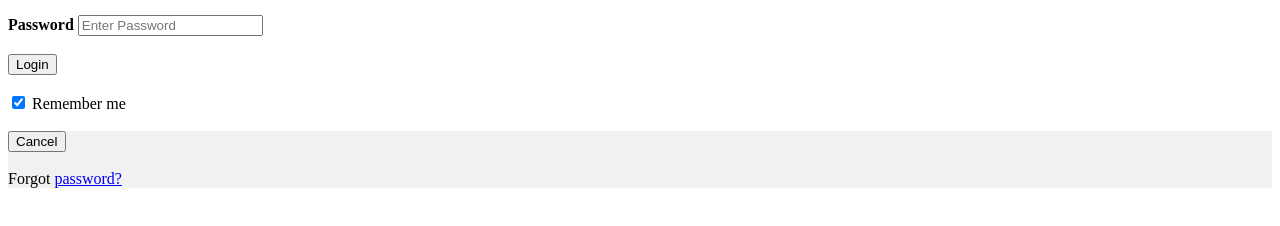
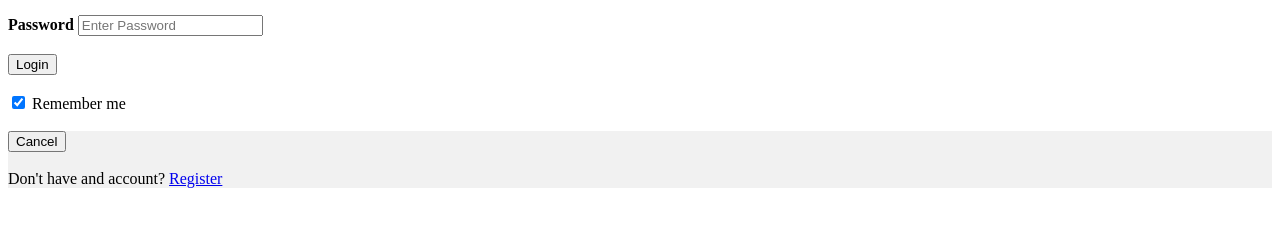
Before and after one commit to Thilagshana/Researching_Project, a plain HTML site: page Login.html in a window 1280 px wide. Shown: the part 50-276 px from the top of the page. Drawn offline with Linux system fonts and the light colour scheme.

Commit message:
modified the login page

```diff
--- a/Login.html
+++ b/Login.html
@@ -26,7 +26,7 @@
 
         <div class=" container " style="background-color:#f1f1f1">
           <button type="button" class=" cancelbtn ">Cancel</button> <br> <br>
-          <span class="psw">Forgot <a href="#">password?</a></span>
+          <span class="psw">Don't have and account? <a href="#">Register</a></span>
         </div>
       </form>
 </body>
```
